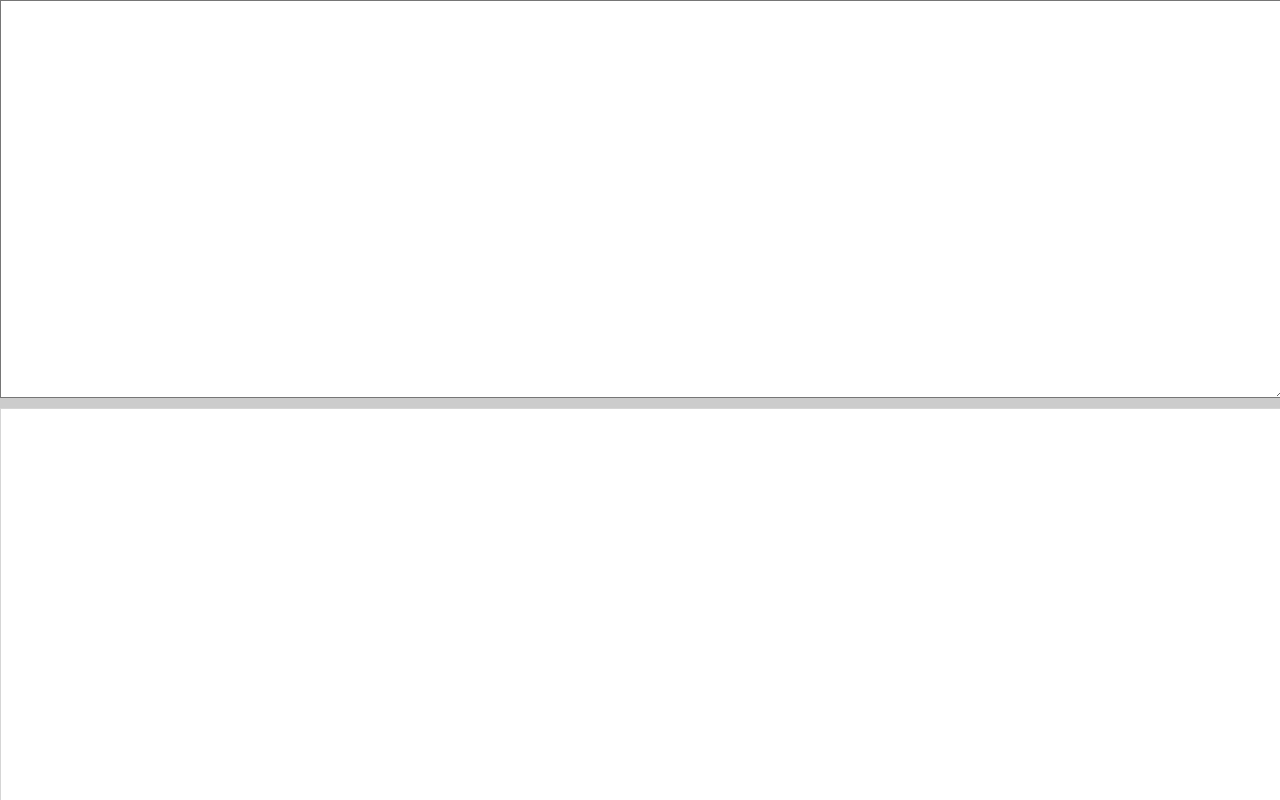
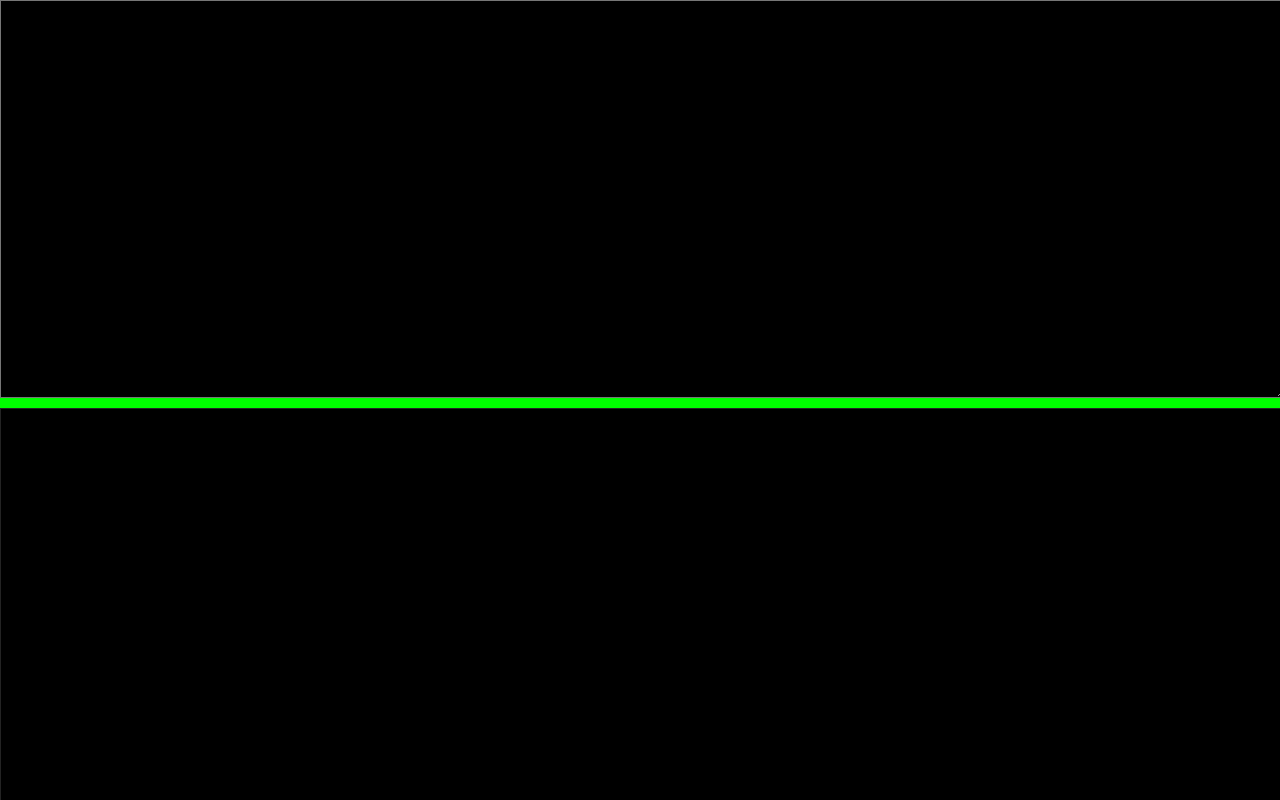
Before and after one commit to YouthsSpy/StirlitzTranslate, a plain HTML site: page index.html in a window 1280 px wide. Drawn offline with Linux system fonts and the light colour scheme.

Commit message:
Update index.html

```diff
--- a/index.html
+++ b/index.html
@@ -11,13 +11,14 @@
     </script>
     <style>
       body{
-        background-color: #cccccc;
+        background-color: #00ff00;
       }
       #strGet, #strSet{
         position: fixed;
         width:100%;
         height:49%;
-        background-color: #ffffff;
+        background-color: #000000;
+        color: #00ff00;
       }
       #strGet{
         left: 0;
```
